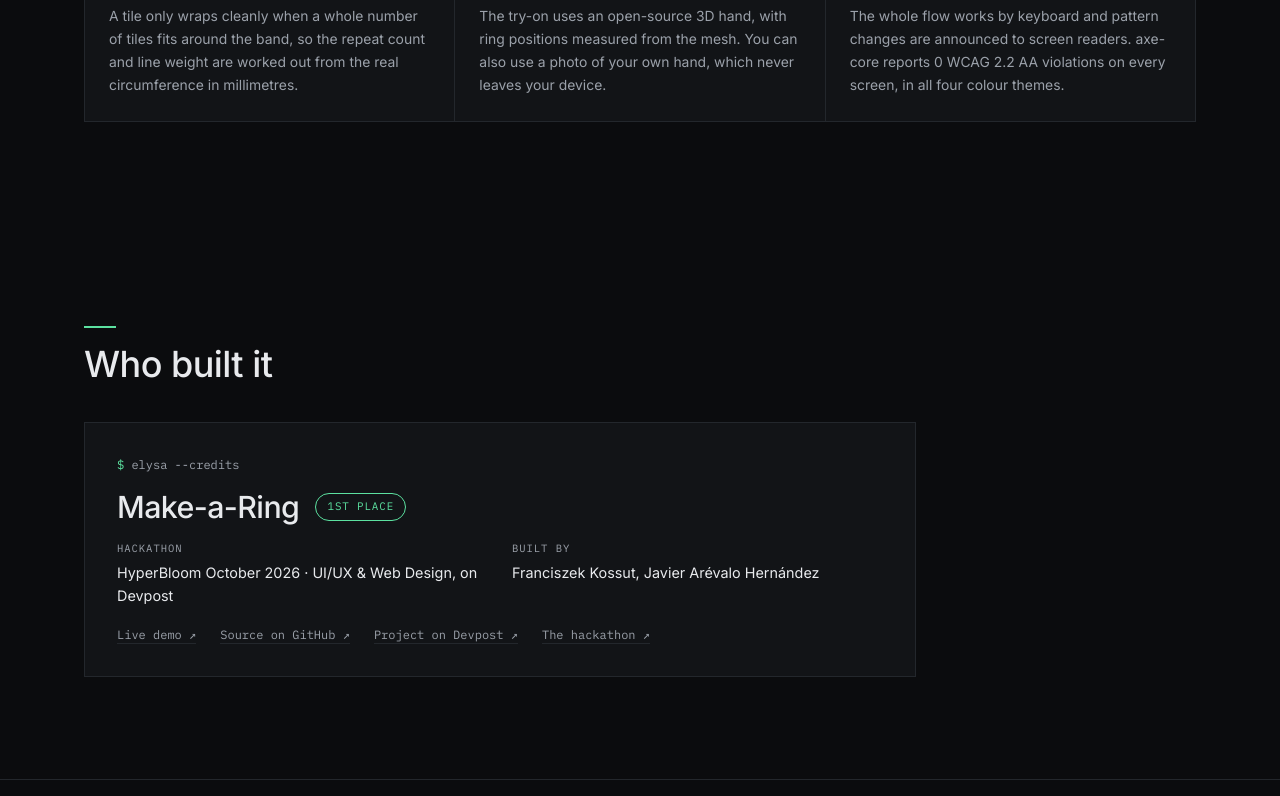
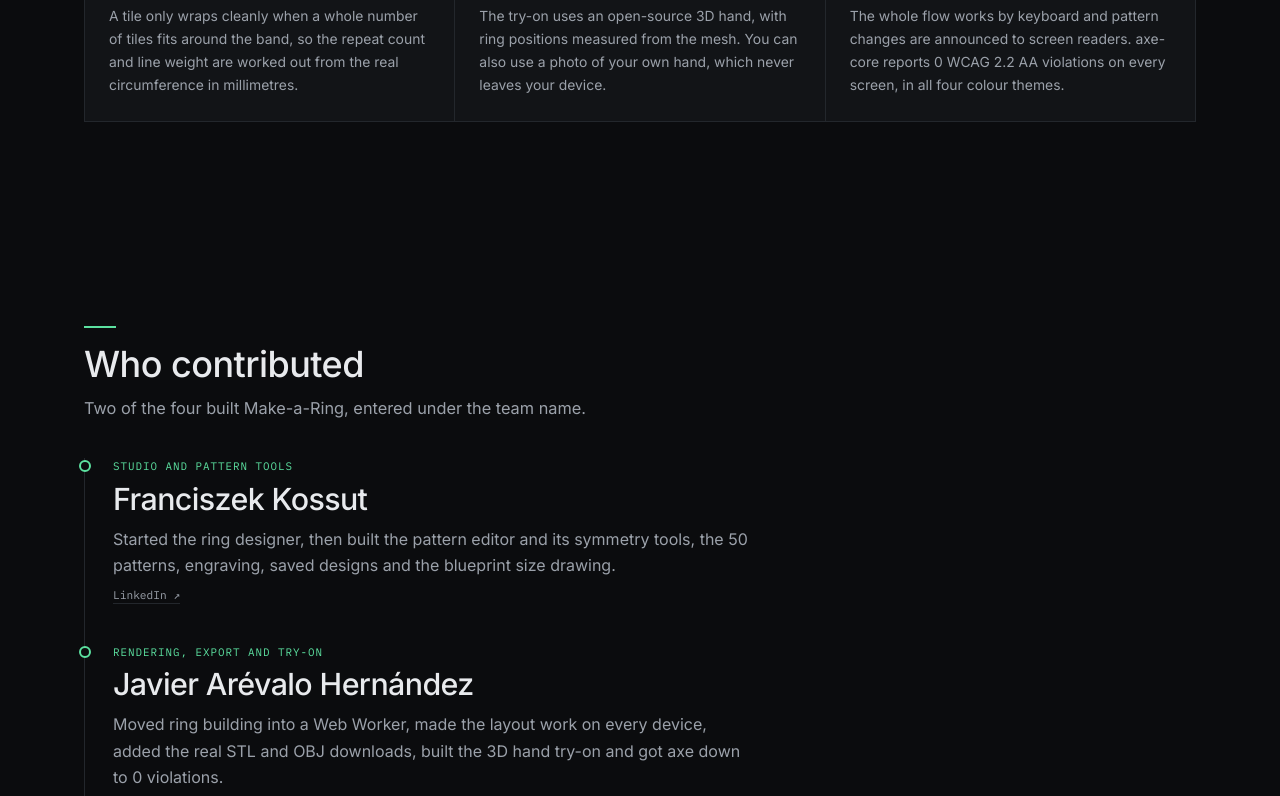
Before and after one commit to zytzev/Elysa-s_site, a website: page public/hyperbloom.html in a window 1280 px wide. Shown: the part 2004-2800 px from the top of the page. Drawn offline with Linux system fonts and the light colour scheme.

Commit message:
Site: medal colours for results, "Who contributed" on detail pages
Results now read the same everywhere: gold, silver and bronze for 1st,
2nd and 3rd, blue for in progress.

The team panes stay on the home page only. Each detail page ends with a
"Who contributed" thread naming the people who worked on that hackathon,
so Make-a-Ring credits its two builders and the Nordic AI Cup its four.

```diff
--- a/public/config.js
+++ b/public/config.js
@@ -6,16 +6,18 @@ window.SITE_CONFIG = {
   /* The team's own claims. Every value here is checked against the spec's
      allowlist by check.js. `items` is the rail on the home page and the
      HyperBloom page, one entry per hackathon, newest first. `cupItems` is the
-     rail on the Nordic AI Cup page. */
+     rail on the Nordic AI Cup page. A `tone` of gold, silver or bronze means
+     1st, 2nd or 3rd place, and live means still in progress, everywhere on
+     the site: the rail, the cards, the stats and the board's ranks. */
   statusRail: {
     items: [
-      { key: "rail.edthLabel", placeKey: "rail.edthPlace", tone: "warn" },
-      { key: "rail.ringLabel", placeKey: "rail.ringPlace", tone: "good" },
-      { key: "rail.cupLabel", placeKey: "rail.cupPlace", tone: "good" }
+      { key: "rail.edthLabel", placeKey: "rail.edthPlace", tone: "live" },
+      { key: "rail.ringLabel", placeKey: "rail.ringPlace", tone: "gold" },
+      { key: "rail.cupLabel", placeKey: "rail.cupPlace", tone: "gold" }
     ],
     cupItems: [
-      { key: "rail.dkLabel", value: "45.00", placeKey: "rail.dkPlace", tone: "good" },
-      { key: "rail.nordicLabel", value: "35.97", placeKey: "rail.nordicPlace", tone: "plain" },
+      { key: "rail.dkLabel", value: "45.00", placeKey: "rail.dkPlace", tone: "gold" },
+      { key: "rail.nordicLabel", value: "35.97", placeKey: "rail.nordicPlace", tone: "silver" },
       { key: "rail.gapLabel", value: "-0.54", tone: "warn" }
     ]
   },
@@ -35,8 +37,8 @@ window.SITE_CONFIG = {
   hero: {
     stats: [
       { key: "hero.hackathons", value: "3", subKey: "hero.hackathonsSub" },
-      { key: "hero.wins", value: "2", subKey: "hero.winsSub" },
-      { key: "hero.live", value: "1", subKey: "hero.liveSub" }
+      { key: "hero.wins", value: "2", subKey: "hero.winsSub", tone: "gold" },
+      { key: "hero.live", value: "1", subKey: "hero.liveSub", tone: "live" }
     ],
     ctas: [
       { key: "hero.ctaPrimary", href: "#hackathons", variant: "primary" },
@@ -55,7 +57,7 @@ window.SITE_CONFIG = {
         command: "elysa --now",
         name: "EDTH Copenhagen",
         when: "6–8 Nov 2026",
-        live: true,
+        tone: "live",
         statusKey: "hackathons.statusLive",
         textKey: "hackathons.edth.text",
         formatKey: "hackathons.edth.format",
@@ -69,6 +71,7 @@ window.SITE_CONFIG = {
         command: "elysa --hyperbloom",
         name: "HyperBloom October",
         when: "1–19 Oct 2026",
+        tone: "gold",
         statusKey: "hackathons.statusFirst",
         textKey: "hackathons.hyperbloom.text",
         formatKey: "hackathons.hyperbloom.format",
@@ -83,6 +86,7 @@ window.SITE_CONFIG = {
         command: "elysa --cup",
         name: "Nordic AI Cup",
         when: "Sep 2026",
+        tone: "gold",
         statusKey: "hackathons.statusDenmark",
         textKey: "hackathons.cup.text",
         formatKey: "hackathons.cup.format",
@@ -98,20 +102,28 @@ window.SITE_CONFIG = {
      that page's too. */
   cup: {
     stats: [
-      { key: "cup.place", value: "1st", subKey: "cup.placeSub" },
-      { key: "cup.points", value: "45.00", subKey: "cup.pointsSub" },
-      { key: "cup.final", value: "35.97", subKey: "cup.finalSub" }
+      { key: "cup.place", value: "1st", subKey: "cup.placeSub", tone: "gold" },
+      { key: "cup.points", value: "45.00", subKey: "cup.pointsSub", tone: "gold" },
+      { key: "cup.final", value: "35.97", subKey: "cup.finalSub", tone: "silver" }
     ],
     ctas: [
       { key: "cup.ctaPrimary", href: "#run", variant: "primary" },
       { key: "cup.ctaSecondary", href: "./#contact", variant: "secondary" }
     ],
     subnav: [
-      { key: "nav.four", href: "#four" },
       { key: "nav.board", href: "#board" },
       { key: "nav.run", href: "#run" },
       { key: "nav.about", href: "#about" },
-      { key: "nav.learned", href: "#learned" }
+      { key: "nav.learned", href: "#learned" },
+      { key: "nav.contributors", href: "#contributors" }
+    ],
+    /* who worked on it. `id` is a person in team.members, the role and text
+       are what they did here. */
+    contributors: [
+      { id: "alex", roleKey: "team.alex.task", textKey: "team.alex.log" },
+      { id: "jakub", roleKey: "team.jakub.task", textKey: "team.jakub.log" },
+      { id: "javier", roleKey: "team.javier.task", textKey: "team.javier.log" },
+      { id: "franek", roleKey: "team.franek.task", textKey: "team.franek.log" }
     ]
   },
 
@@ -119,7 +131,7 @@ window.SITE_CONFIG = {
      738 participants. Built by two of the four, entered under the team name. */
   ring: {
     stats: [
-      { key: "ring.place", value: "1st", subKey: "ring.placeSub" },
+      { key: "ring.place", value: "1st", subKey: "ring.placeSub", tone: "gold" },
       { key: "ring.projects", value: "239", subKey: "ring.projectsSub" },
       { key: "ring.participants", value: "738", subKey: "ring.participantsSub" }
     ],
@@ -140,39 +152,38 @@ window.SITE_CONFIG = {
       { icon: "eye", titleKey: "ring.cards.5.title", textKey: "ring.cards.5.text" },
       { icon: "shield", titleKey: "ring.cards.6.title", textKey: "ring.cards.6.text" }
     ],
-    credits: {
-      command: "elysa --credits",
-      name: "Make-a-Ring",
-      event: "HyperBloom October 2026",
-      builders: ["Franciszek Kossut", "Javier Arévalo Hernández"],
-      links: [
-        { key: "ring.credits.linkDemo", href: "https://make-a-ring.deployxa.online" },
-        { key: "ring.credits.linkRepo", href: "https://github.com/FearedLynx/make-a-ring" },
-        { key: "ring.credits.linkProject", href: "https://devpost.com/software/make-a-ring" },
-        { key: "ring.credits.linkEvent", href: "https://hyperbloom-october.devpost.com" }
-      ]
-    }
+    /* from the commit history of github.com/FearedLynx/make-a-ring */
+    contributors: [
+      { id: "franek", roleKey: "ring.contributors.franek.role", textKey: "ring.contributors.franek.text" },
+      { id: "javier", roleKey: "ring.contributors.javier.role", textKey: "ring.contributors.javier.text" }
+    ],
+    links: [
+      { key: "ring.links.demo", href: "https://make-a-ring.deployxa.online" },
+      { key: "ring.links.repo", href: "https://github.com/FearedLynx/make-a-ring" },
+      { key: "ring.links.project", href: "https://devpost.com/software/make-a-ring" },
+      { key: "ring.links.event", href: "https://hyperbloom-october.devpost.com" }
+    ]
   },
 
   /* No scores on the member panes, on either page. `roles` is the short list
-     on the home page; the task and log are the full panes on the Nordic AI Cup
-     page. A public site is the wrong place to
+     on the home page; the task and log are that person's entry under "Who
+     contributed" on the Nordic AI Cup page. A public site is the wrong place to
      rank four teammates against each other — each pane says what that
      person did, and the numbers live on the board and the run.
      `country` picks a flag from FLAGS in script.js; the country's name
      is translated (team.countries.*) and is the flag's accessible label. */
   team: {
     members: [
-      { name: "Alexandru Zaitzev", country: "md", taskKey: "team.alex.task", logKey: "team.alex.log",
+      { id: "alex", name: "Alexandru Zaitzev", country: "md", taskKey: "team.alex.task", logKey: "team.alex.log",
         roles: [{ event: "Nordic AI Cup", key: "team.alex.task" }],
         linkedin: "https://www.linkedin.com/in/zaitzev/" },
-      { name: "Jakub Furmaniuk", country: "pl", taskKey: "team.jakub.task", logKey: "team.jakub.log",
+      { id: "jakub", name: "Jakub Furmaniuk", country: "pl", taskKey: "team.jakub.task", logKey: "team.jakub.log",
         roles: [{ event: "Nordic AI Cup", key: "team.jakub.task" }],
         linkedin: "https://www.linkedin.com/in/jakub-furmaniuk/" },
-      { name: "Javier Arévalo Hernández", country: "es", taskKey: "team.javier.task", logKey: "team.javier.log",
+      { id: "javier", name: "Javier Arévalo Hernández", country: "es", taskKey: "team.javier.task", logKey: "team.javier.log",
         roles: [{ event: "HyperBloom", text: "Make-a-Ring" }, { event: "Nordic AI Cup", key: "team.javier.task" }],
         linkedin: "https://www.linkedin.com/in/javier-arevalo-hernandez" },
-      { name: "Franciszek Kossut", country: "pl", taskKey: "team.franek.task", logKey: "team.franek.log",
+      { id: "franek", name: "Franciszek Kossut", country: "pl", taskKey: "team.franek.task", logKey: "team.franek.log",
         roles: [{ event: "HyperBloom", text: "Make-a-Ring" }, { event: "Nordic AI Cup", key: "team.franek.task" }],
         linkedin: "https://www.linkedin.com/in/franciszek-kossut-1967633a8/" }
     ]
--- a/public/hyperbloom.html
+++ b/public/hyperbloom.html
@@ -50,13 +50,15 @@
         </div>
       </section>
 
-      <!-- SLOT: who built it, and where to find it -->
-      <section id="credits" class="section" data-section="credits">
+      <!-- SLOT: who contributed, on a thread -->
+      <section id="contributors" class="section section--contributors" data-section="contributors">
         <div class="container">
           <div class="section__heading">
-            <h2 class="section__title" data-fill="ring.credits.heading"></h2>
+            <h2 class="section__title" data-fill="ring.contributors.heading"></h2>
+            <p class="section__sub" data-fill="ring.contributors.sub"></p>
           </div>
-          <div data-fill="ring.credits.card"></div>
+          <div data-fill="ring.contributors.list"></div>
+          <div class="thread__links" data-fill="ring.links"></div>
         </div>
       </section>
     </main>
--- a/public/i18n.js
+++ b/public/i18n.js
@@ -22,7 +22,7 @@ window.I18N = {
       team: "The team",
       cup: "Nordic AI Cup",
       ring: "HyperBloom",
-      four: "The four",
+      contributors: "Who contributed",
       board: "The board",
       run: "The run",
       learned: "What we learned",
@@ -76,6 +76,10 @@ window.I18N = {
       }
     },
     cup: {
+      contributors: {
+        heading: "Who contributed",
+        sub: "All four of us worked on this one. None of us had competed in an ML competition before."
+      },
       pageTitle: "Nordic AI Cup 2026",
       meta: "Elysa's Secret at the Nordic AI Cup 2026: 1st in Denmark and 2nd in the Nordics, with the leaderboards, the score progressions and what we learned.",
       headline: "First place. Denmark.",
@@ -144,24 +148,28 @@ window.I18N = {
           text: "The whole flow works by keyboard and pattern changes are announced to screen readers. axe-core reports 0 WCAG 2.2 AA violations on every screen, in all four colour themes."
         }
       },
-      credits: {
-        heading: "Who built it",
-        eventLabel: "Hackathon",
-        eventKind: "UI/UX & Web Design, on Devpost",
-        buildersLabel: "Built by",
-        linkDemo: "Live demo",
-        linkRepo: "Source on GitHub",
-        linkProject: "Project on Devpost",
-        linkEvent: "The hackathon"
+      links: {
+        demo: "Live demo",
+        repo: "Source on GitHub",
+        project: "Project on Devpost",
+        event: "The hackathon"
+      },
+      contributors: {
+        heading: "Who contributed",
+        sub: "Two of the four built Make-a-Ring, entered under the team name.",
+        franek: {
+          role: "Studio and pattern tools",
+          text: "Started the ring designer, then built the pattern editor and its symmetry tools, the 50 patterns, engraving, saved designs and the blueprint size drawing."
+        },
+        javier: {
+          role: "Rendering, export and try-on",
+          text: "Moved ring building into a Web Worker, made the layout work on every device, added the real STL and OBJ downloads, built the 3D hand try-on and got axe down to 0 violations."
+        }
       }
     },
     team: {
       heading: "The team",
       sub: "Four students at the University of Southern Denmark, and what each of us has entered so far.",
-      four: {
-        heading: "The four",
-        sub: "Four students at the University of Southern Denmark. None of us had competed in an ML competition before."
-      },
       countries: {
         md: "Moldova",
         pl: "Poland",
@@ -365,7 +373,7 @@ window.I18N = {
       team: "Holdet",
       cup: "Nordic AI Cup",
       ring: "HyperBloom",
-      four: "De fire",
+      contributors: "Hvem bidrog",
       board: "Ranglisten",
       run: "Forløbet",
       learned: "Hvad vi lærte",
@@ -419,6 +427,10 @@ window.I18N = {
       }
     },
     cup: {
+      contributors: {
+        heading: "Hvem bidrog",
+        sub: "Vi arbejdede alle fire på den her. Ingen af os havde deltaget i en ML-konkurrence før."
+      },
       pageTitle: "Nordic AI Cup 2026",
       meta: "Elysa's Secret ved Nordic AI Cup 2026: 1. plads i Danmark og 2. plads i Norden, med ranglisterne, scoreforløbene og hvad vi lærte.",
       headline: "Førstepladsen. Danmark.",
@@ -487,24 +499,28 @@ window.I18N = {
           text: "Hele forløbet virker med tastatur, og mønsterskift annonceres til skærmlæsere. axe-core rapporterer 0 WCAG 2.2 AA-fejl på alle skærme i alle fire farvetemaer."
         }
       },
-      credits: {
-        heading: "Hvem byggede den",
-        eventLabel: "Hackathon",
-        eventKind: "UI/UX & Web Design, på Devpost",
-        buildersLabel: "Bygget af",
-        linkDemo: "Live demo",
-        linkRepo: "Kildekode på GitHub",
-        linkProject: "Projektet på Devpost",
-        linkEvent: "Hackathonet"
+      links: {
+        demo: "Live demo",
+        repo: "Kildekode på GitHub",
+        project: "Projektet på Devpost",
+        event: "Hackathonet"
+      },
+      contributors: {
+        heading: "Hvem bidrog",
+        sub: "To af de fire byggede Make-a-Ring, tilmeldt under holdets navn.",
+        franek: {
+          role: "Studie og mønsterværktøjer",
+          text: "Startede ringdesigneren og byggede derefter mønstereditoren med dens symmetriværktøjer, de 50 mønstre, gravering, gemte designs og måltegningen."
+        },
+        javier: {
+          role: "Rendering, eksport og prøvning",
+          text: "Flyttede ringbygningen over i en Web Worker, fik layoutet til at virke på alle enheder, tilføjede rigtige STL- og OBJ-downloads, byggede 3D-prøvningen på en hånd og fik axe ned på 0 fejl."
+        }
       }
     },
     team: {
       heading: "Holdet",
       sub: "Fire studerende på Syddansk Universitet, og hvad vi hver især har deltaget i indtil nu.",
-      four: {
-        heading: "De fire",
-        sub: "Fire studerende på Syddansk Universitet. Ingen af os havde deltaget i en ML-konkurrence før."
-      },
       countries: {
         md: "Moldova",
         pl: "Polen",
--- a/public/script.js
+++ b/public/script.js
@@ -129,7 +129,7 @@
         return (
           '<div class="hero__stat">' +
           '<dt class="hero__stat-label">' + esc(t(stat.key)) + "</dt>" +
-          '<dd class="hero__stat-value">' + esc(stat.value) + "</dd>" +
+          '<dd class="hero__stat-value' + (stat.tone ? " hero__stat-value--" + esc(stat.tone) : "") + '">' + esc(stat.value) + "</dd>" +
           '<dd class="hero__stat-sub">' + esc(t(stat.subKey)) + "</dd>" +
           "</div>"
         );
@@ -164,6 +164,33 @@
       "</p>"
     );
   }
+  /* 1st, 2nd and 3rd read the same everywhere; see `tone` in config.js */
+  var MEDALS = { "1": "gold", "2": "silver", "3": "bronze" };
+
+  /* A thread rather than a grid of cards: the home page has the team as panes,
+     so here the names read down one line, in the order of the work. */
+  function contributorsHtml(list, c) {
+    var members = (c.team && c.team.members) || [];
+    return (
+      '<ol class="thread">' +
+      (list || [])
+        .map(function (entry) {
+          var m = members.filter(function (x) { return x.id === entry.id; })[0];
+          if (!m) return "";
+          return (
+            '<li class="thread__item">' +
+            '<p class="thread__role">' + esc(t(entry.roleKey)) + "</p>" +
+            '<h3 class="thread__name">' + esc(m.name) + "</h3>" +
+            '<p class="thread__text">' + esc(t(entry.textKey)) + "</p>" +
+            memberLink(m) +
+            "</li>"
+          );
+        })
+        .join("") +
+      "</ol>"
+    );
+  }
+
   function memberTop(m, withTask) {
     return (
       '<p class="member__prompt"><span class="member__sigil" aria-hidden="true">$</span> whoami</p>' +
@@ -260,7 +287,7 @@
             '<p class="project__cmd"><span class="hero__sigil" aria-hidden="true">$</span> ' + esc(h.command) + "</p>" +
             '<div class="project__head">' +
             '<h3 class="project__name">' + esc(h.name) + "</h3>" +
-            '<span class="project__status' + (h.live ? " project__status--live" : "") + '">' + esc(t(h.statusKey)) + "</span>" +
+            '<span class="project__status' + (h.tone ? " project__status--" + esc(h.tone) : "") + '">' + esc(t(h.statusKey)) + "</span>" +
             "</div>" +
             '<p class="project__text">' + esc(t(h.textKey)) + "</p>" +
             '<dl class="project__meta">' +
@@ -290,26 +317,8 @@
 
     "ring.cards": function (el, c) { el.innerHTML = featureCardsHtml(c.ring.cards); },
 
-    /* Name, event and builders are data (config); every sentence around them
-       is translated. */
-    "ring.credits.card": function (el, c) {
-      var p = c.ring.credits || {};
-      el.innerHTML =
-        '<article class="project">' +
-        '<p class="project__cmd"><span class="hero__sigil" aria-hidden="true">$</span> ' + esc(p.command) + "</p>" +
-        '<div class="project__head">' +
-        '<h3 class="project__name">' + esc(p.name) + "</h3>" +
-        '<span class="project__status">' + esc(t("hackathons.statusFirst")) + "</span>" +
-        "</div>" +
-        '<dl class="project__meta">' +
-        "<div><dt>" + esc(t("ring.credits.eventLabel")) + "</dt>" +
-        "<dd>" + esc(p.event) + " · " + esc(t("ring.credits.eventKind")) + "</dd></div>" +
-        "<div><dt>" + esc(t("ring.credits.buildersLabel")) + "</dt>" +
-        "<dd>" + esc((p.builders || []).join(", ")) + "</dd></div>" +
-        "</dl>" +
-        projectLinksHtml(p.links) +
-        "</article>";
-    },
+    "ring.contributors.list": function (el, c) { el.innerHTML = contributorsHtml(c.ring.contributors, c); },
+    "ring.links": function (el, c) { el.innerHTML = projectLinksHtml(c.ring.links); },
 
     /* The home page's four panes: who we are and what each of us entered. */
     "team.roster": function (el, c) {
@@ -335,20 +344,8 @@
     /* No scores here on purpose. Ranking four teammates against each other on
        a public page is not candour, it is just unkind — the numbers belong on
        the board and the run, where they are the competition's, not a
-       person's. Each pane says what that person did. */
-    "team.members": function (el, c) {
-      el.innerHTML = (c.team.members || [])
-        .map(function (m) {
-          return (
-            '<article class="member">' +
-            memberTop(m, true) +
-            '<p class="member__log">' + esc(t(m.logKey)) + "</p>" +
-            memberLink(m) +
-            "</article>"
-          );
-        })
-        .join("");
-    },
+       person's. Each entry says what that person did. */
+    "cup.contributors.list": function (el, c) { el.innerHTML = contributorsHtml(c.cup.contributors, c); },
 
     "board.tabs": function (el, c) {
       var tabs = c.board.tabs || [];
@@ -519,7 +516,7 @@
         var cls = "board__row" + (row.highlight ? " board__row--us" : "");
         return (
           '<tr class="' + cls + '">' +
-          '<td class="board__rank">' + esc(row.place) + "</td>" +
+          '<td class="board__rank' + (MEDALS[row.place] ? " board__rank--" + MEDALS[row.place] : "") + '">' + esc(row.place) + "</td>" +
           '<th scope="row" class="board__team"><span>' + esc(row.name) + "</span>" +
           "<small>" + esc(t(row.orgKey)) + "</small></th>" +
           row.cells
--- a/public/styles.css
+++ b/public/styles.css
@@ -14,6 +14,10 @@
      --accent     on --canvas   11.86:1
      --accent     on --surface  11.19:1
      --warn       on --canvas   10.66:1
+     --gold       on --surface-2 11.11:1
+     --silver     on --surface-2 10.77:1
+     --bronze     on --surface-2  7.00:1
+     --live       on --surface-2  7.89:1
      --canvas     on --accent   11.86:1   (pressed language button)
      --mascot     on --canvas    6.62:1   (decorative, needs 3:1)
    ============================================================================ */
@@ -31,7 +35,11 @@
 
   /* signal colours */
   --accent:     #5CE1A0;  /* phosphor green — the team's own numbers, successes */
-  --warn:       #F2B455;  /* amber — the unflattering numbers, and results not in yet */
+  --warn:       #F2B455;  /* amber — the unflattering numbers                    */
+  --gold:       #F6C945;  /* 1st place, wherever a result is shown              */
+  --silver:     #C4CCD6;  /* 2nd place                                          */
+  --bronze:     #DB9460;  /* 3rd place                                          */
+  --live:       #62B4FF;  /* in progress: no result yet                         */
   --dk:         #C8102E;  /* Danish red — used exactly once, the DK chip         */
   --marked:     #E5484D;  /* red — means "a named person pushed this point"      */
 
@@ -203,8 +211,11 @@ a:hover { text-decoration: underline; }
 }
 .rail__key { color: var(--ink-muted); }
 .rail__value { font-variant-numeric: tabular-nums; color: var(--ink); }
-.rail__item--good .rail__value { color: var(--accent); }
 .rail__item--warn .rail__value { color: var(--warn); }
+.rail__item--gold .rail__value { color: var(--gold); }
+.rail__item--silver .rail__value { color: var(--silver); }
+.rail__item--bronze .rail__value { color: var(--bronze); }
+.rail__item--live .rail__value { color: var(--live); }
 .rail__right { display: flex; align-items: center; gap: 0.9rem; margin-left: auto; flex: 0 0 auto; }
 
 .lang { display: inline-flex; gap: 0.25rem; }
@@ -344,6 +355,10 @@ a:hover { text-decoration: underline; }
   font-variant-numeric: tabular-nums;
   margin: 0.15rem 0 0.1rem;
 }
+.hero__stat-value--gold { color: var(--gold); }
+.hero__stat-value--silver { color: var(--silver); }
+.hero__stat-value--bronze { color: var(--bronze); }
+.hero__stat-value--live { color: var(--live); }
 .hero__stat-sub { font-size: 0.8rem; color: var(--ink-muted); max-width: 22ch; }
 .hero__ctas { display: flex; flex-wrap: wrap; gap: 0.75rem; }
 .hero__reveal { opacity: 0; transform: translateY(0.6rem); transition: opacity 0.5s ease, transform 0.5s ease; }
@@ -465,6 +480,9 @@ a:hover { text-decoration: underline; }
 .board__row--us .board__points { color: var(--accent); }
 .board__row--us .board__total { color: var(--accent); }
 .board__rank { font-family: var(--font-mono); color: var(--ink-muted); width: 3.25rem; }
+.board__rank--gold { color: var(--gold); }
+.board__rank--silver { color: var(--silver); }
+.board__rank--bronze { color: var(--bronze); }
 .board__team span { display: block; }
 .board__team small { color: var(--ink-muted); font-size: 0.7rem; }
 .board__score { font-family: var(--font-mono); font-variant-numeric: tabular-nums; text-align: right; }
@@ -901,7 +919,10 @@ a:hover { text-decoration: underline; }
   padding: 0.25rem 0.7rem;
   white-space: nowrap;
 }
-.project__status--live { color: var(--warn); }
+.project__status--gold { color: var(--gold); }
+.project__status--silver { color: var(--silver); }
+.project__status--bronze { color: var(--bronze); }
+.project__status--live { color: var(--live); }
 .project__text { color: var(--ink-muted); max-width: 64ch; }
 .project__meta { display: grid; gap: 0.5rem; }
 @media (min-width: 40em) { .project__meta { grid-template-columns: repeat(2, minmax(0, 1fr)); gap: 1.5rem; } }
@@ -934,6 +955,47 @@ a:hover { text-decoration: underline; }
 .hackathon .project__head { min-height: 4.2rem; align-content: flex-start; }
 .hackathon .project__meta { grid-template-columns: 1fr; gap: 0.6rem; }
 .hackathon .project__links { margin-top: auto; padding-top: 0.75rem; }
+
+/* ------------------------------------------------------- contributors ---
+   One line down the page with a node per person, like a commit graph. The
+   home page already shows the team as panes; this must not look like them. */
+.thread {
+  list-style: none;
+  margin: 0;
+  padding: 0;
+  max-width: 52rem;
+  border-left: 1px solid var(--line);
+}
+.thread__item {
+  position: relative;
+  display: flex;
+  flex-direction: column;
+  gap: 0.35rem;
+  padding: 0 0 2.5rem 1.75rem;
+}
+.thread__item:last-child { padding-bottom: 0.25rem; }
+.thread__item::before {
+  content: "";
+  position: absolute;
+  left: -0.4rem;
+  top: 0.1rem;
+  width: 0.75rem;
+  height: 0.75rem;
+  border: 2px solid var(--accent);
+  border-radius: 999px;
+  background: var(--canvas);
+}
+.thread__role {
+  font-family: var(--font-mono);
+  font-size: 0.68rem;
+  text-transform: uppercase;
+  letter-spacing: 0.09em;
+  color: var(--accent);
+}
+.thread__name { font-size: clamp(1.35rem, 3vw, 1.9rem); letter-spacing: -0.02em; line-height: 1.15; }
+.thread__text { color: var(--ink-muted); max-width: 64ch; margin-top: 0.2rem; }
+.thread .member__link { margin-top: 0.35rem; padding-top: 0; }
+.thread__links { margin-top: 2.5rem; }
 
 /* ------------------------------------------------------- detail pages --- */
 .page__back {
```
Also changed, not shown: public/nordic-ai-cup.html (+11 -11 lines), smoke.js (+15 -27 lines), README.md.
